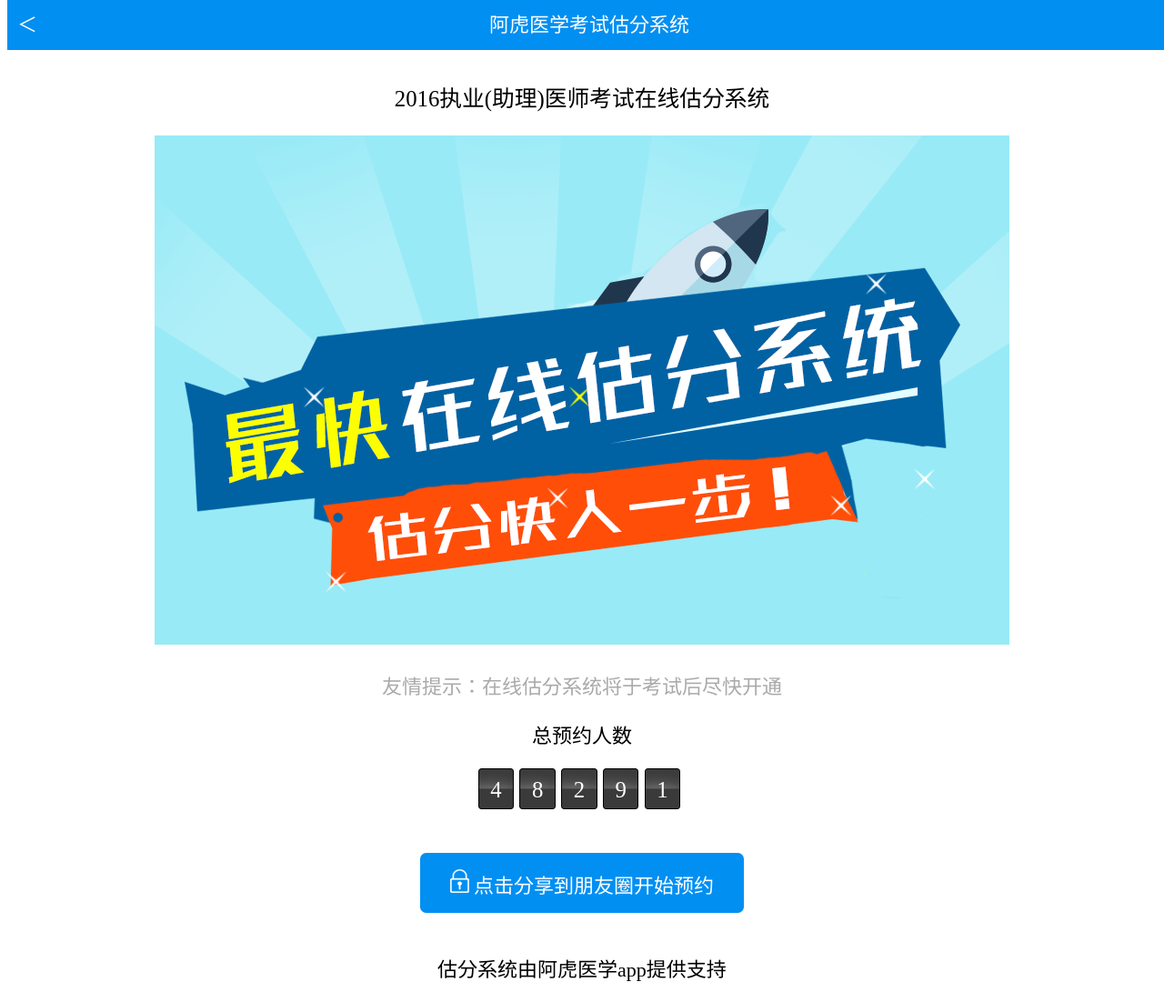
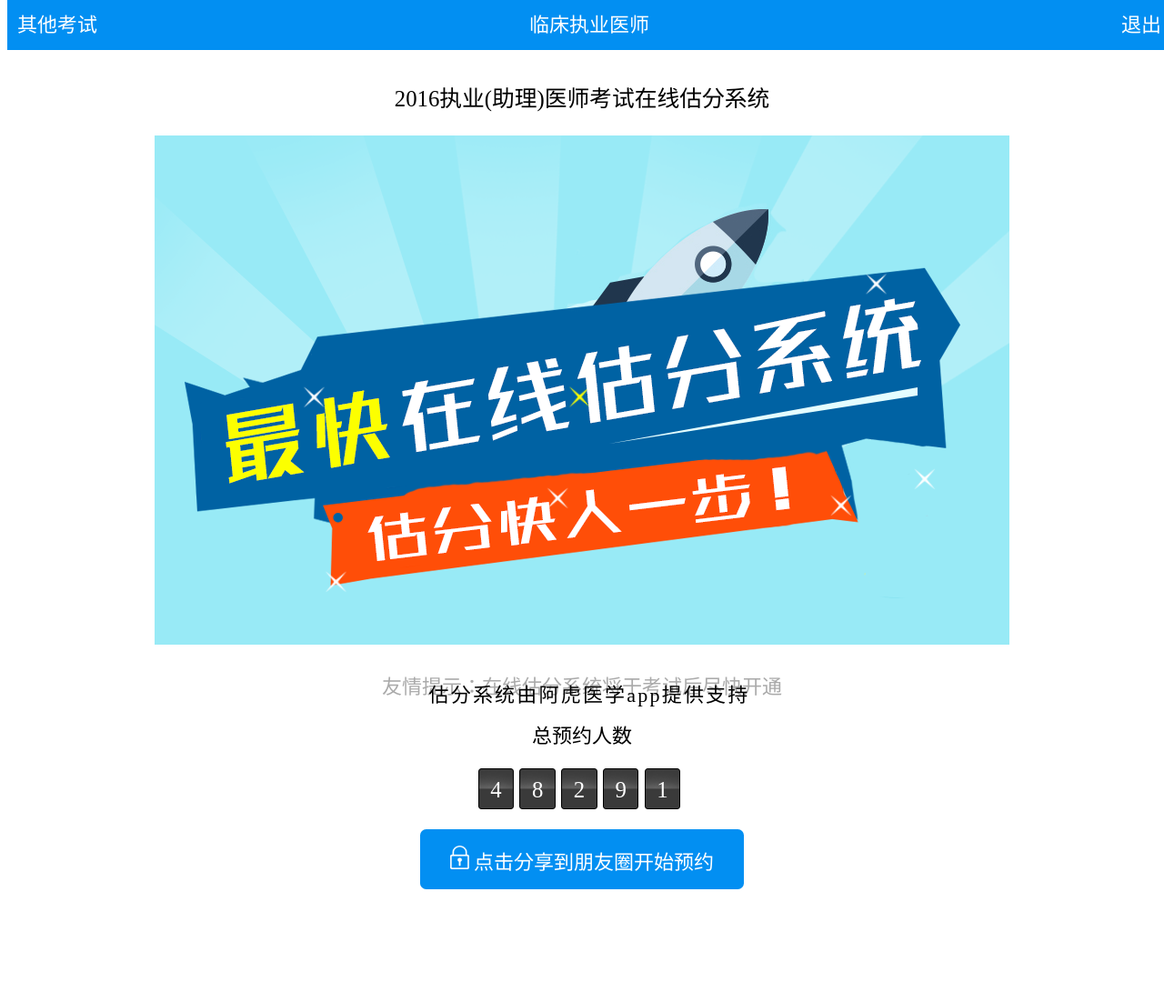
Before and after one commit to freebit4433/amazeUI_practice, a PHP site: page /enter.html in a window 1280 px wide. Shown: the whole page at 91% size. After the commit the page ends 978 px from the top, so only its background shows below. Run offline with PHP 8.4, Linux system fonts and the light colour scheme; some libraries are stand-ins or nearby versions.

Commit message:
在公司

```diff
--- a/gufen/enter.html
+++ b/gufen/enter.html
@@ -15,26 +15,31 @@
 <body>
 <header>
     <div id="header-content">
-        <p id="header-exit">＜</p>
-        <p>阿虎医学考试估分系统</p>
+        <p id="header-left">其他考试</p>
+        <p id="header-right">&emsp;&emsp;退出</p>
+        <p id="header-center">临床执业医师</p>
     </div>
     <div id="header-placeholder"></div>
 </header>
 
-<div class="am-container am-container-center">
+<div class="am-container">
     <p id="title">2016执业(助理)医师考试在线估分系统</p>
     <img src="static/img/img.png" alt="" class="am-img-responsive">
-    <br>
+
     <p class="color-gray">友情提示：在线估分系统将于考试后尽快开通</p>
     <p>总预约人数</p>
     <div id="animate-number"></div>
-    <br>
+
     <p id="enter-button">
         <img src="static/img/jiesuo.png" alt="">
         <span class="am-text-bottom">点击分享到朋友圈开始预约</span>
     </p>
+
+</div>
+
+<footer class="footer1">
     <p>估分系统由阿虎医学app提供支持</p>
-</div>
+</footer>
 
 <script src="../assets/js/jquery.min.js"></script>
 <script>
@@ -47,6 +52,13 @@
             var oneNum = num.substring(n,n+1);
             $("#animate-number").append('<span class="animate-number-one">'+oneNum+'</span>&nbsp;');
         }
+        var deviceHeight = window.innerHeight;
+        var heightCenter = deviceHeight - $("#header-content").height() - $("footer").height();
+        $(".am-container").css("height",heightCenter);
+        /*$(".am-container").height();
+        if(a < 0){
+            alert("ddd");
+        }*/
         //处理屏幕适配JS结束
     })
 
--- a/gufen/static/css/enter.css
+++ b/gufen/static/css/enter.css
@@ -1,3 +1,7 @@
+html,body {
+    height: 100%;
+}
+
 #header-content {
     position: fixed;
     top: 0;
@@ -5,7 +9,6 @@
     font-size: 1em;
     height: 2.5em;
     background-color: #028FF2;
-    text-align: center;
 }
 
 header p {
@@ -13,20 +16,20 @@ header p {
     line-height: 2.5em;
     color: #ffffff;
 }
-
-#header-exit {
-    position: absolute;
+#header-left {
+    float: left;
     padding-left: 0.5em;
 }
-
-
-
-.am-container-center {
+#header-right {
+    float: right;
+    padding-right: 0.5em;
+}
+#header-center {
     text-align: center;
 }
 
-.am-container-center p {
-
+.am-container {
+    text-align: center;
 }
 
 #title {
@@ -56,7 +59,6 @@ header p {
     line-height: 1em;
     padding: 0.8em 1.5em;
     border-radius: 0.3em;
-
 }
 
 #enter-button img {
@@ -66,6 +68,20 @@ header p {
 .color-gray {
     color: #aaaaaa;
 }
+
+.footer1 {
+    position: fixed;
+    bottom: 0;
+    width: 100%;
+    text-align: center;
+    letter-spacing: 0.1em;
+}
+.footer2 {
+    text-align: center;
+    letter-spacing: 0.1em;
+}
+
+
 
 
 
```
Also changed, not shown: test/index.html (added, +32 -0 lines).
